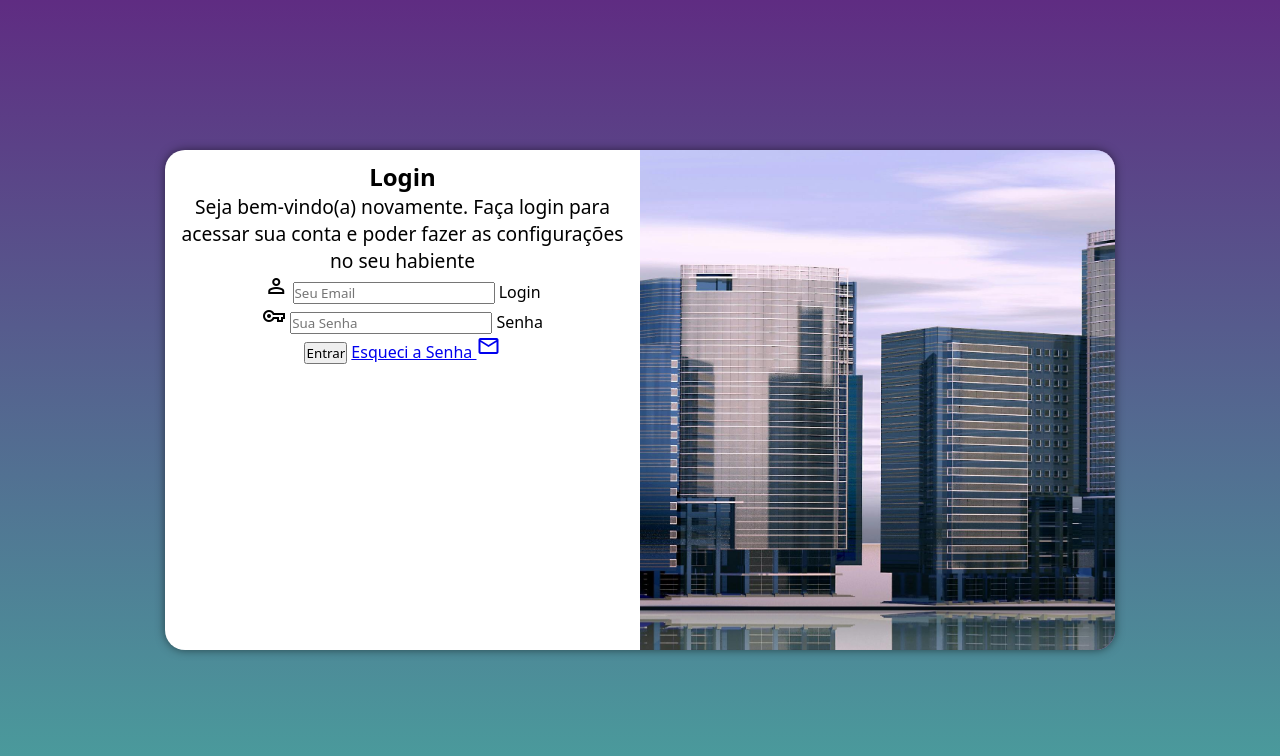
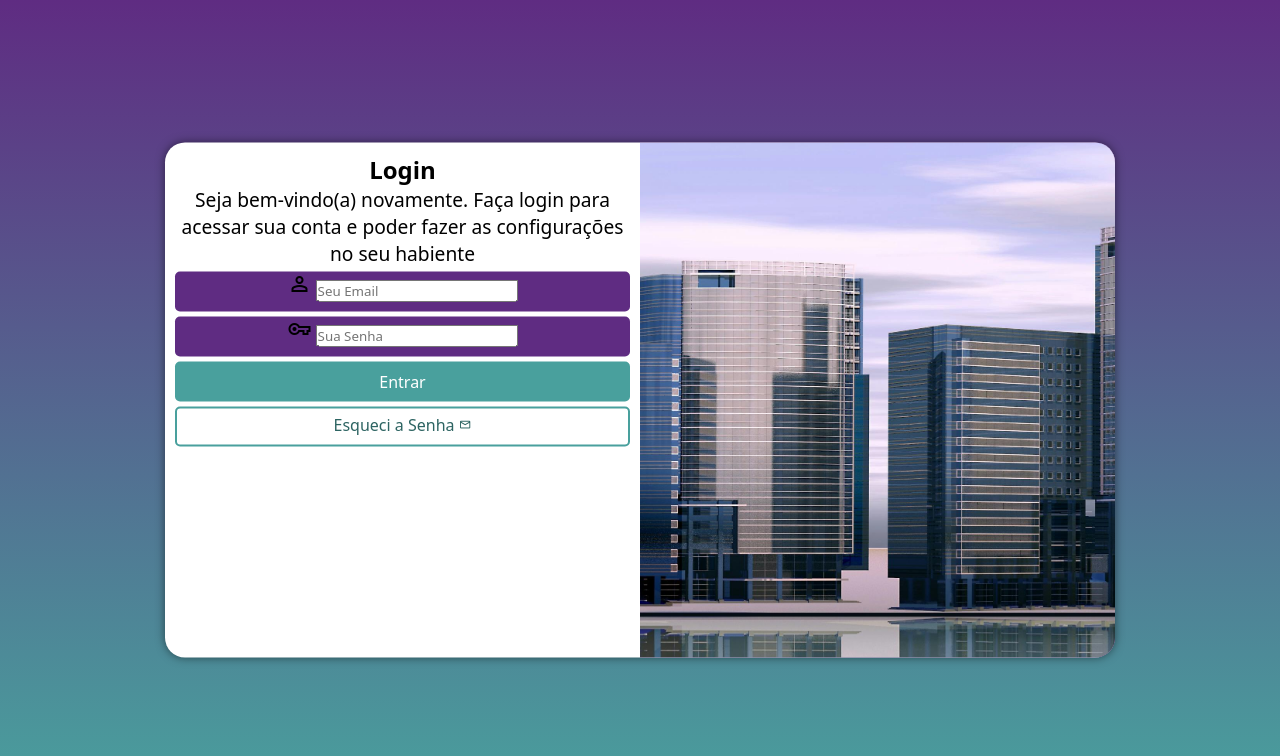
Before and after one commit to Matheus-Felixxx/Projeto-Login-Final, a plain HTML site: page index.html in a window 1280 px wide. Drawn offline with nearby package versions, Linux system fonts and the light colour scheme.

Commit message:
estilo do formulario

```diff
--- a/estilo/index.css
+++ b/estilo/index.css
@@ -39,7 +39,7 @@ section#login{
     transform: translate(-50%, -50%);
     background-color: white;
     width: 250px;
-    height: 500px;
+    height: 515px;
     border-radius: 20px;
     box-shadow: 0px 0px 10px rgba(0, 0, 0, 0.51);
     transition: width .5s, height .5s;
@@ -71,3 +71,55 @@ div#formulario{
 div#formulario > p{
     font-size: 0.8em;
 }
+
+form > .campo{
+    background-color: #5f2c82;
+    display: block;
+    width: 100%;
+    height: 40px;
+    border-radius: 5px;
+    margin: 5px 0px;
+}
+
+form label{
+    display: none;
+}
+
+input[type=submit]{
+    display: block;
+    font-size: 1em;
+    width: 100%;
+    height: 40px;
+    background-color: var(--verde);
+    color: white;
+    border: none;
+    border-radius: 5px;
+}
+
+input[type=submit]:hover{
+    background-color: #2d6462;
+    cursor: pointer;
+}
+
+a.botao{
+    display: block;
+    text-align: center;
+    font-size: 1em;
+    width: 100%;
+    height: 40px;
+    background-color: #ffffff;
+    border: 2px solid var(--verde);
+    border-radius: 5px;
+    color: #2d6462;
+    text-decoration: none;
+    padding-top: 5px;
+    margin-top: 5px;
+}
+
+a.botao:hover{
+    background-color: #6cd3cf;
+}
+
+a.botao > span{
+    font-size: 0.8em;
+}
--- a/index.html
+++ b/index.html
@@ -30,7 +30,7 @@
                     </div>
                     <div>
                         <input type="submit" value="Entrar">
-                        <a href="esqueci.html">
+                        <a href="esqueci.html" class="botao">
                             Esqueci a Senha <span class="material-symbols-outlined">mail</span>
                         </a>
                     </div>
```
